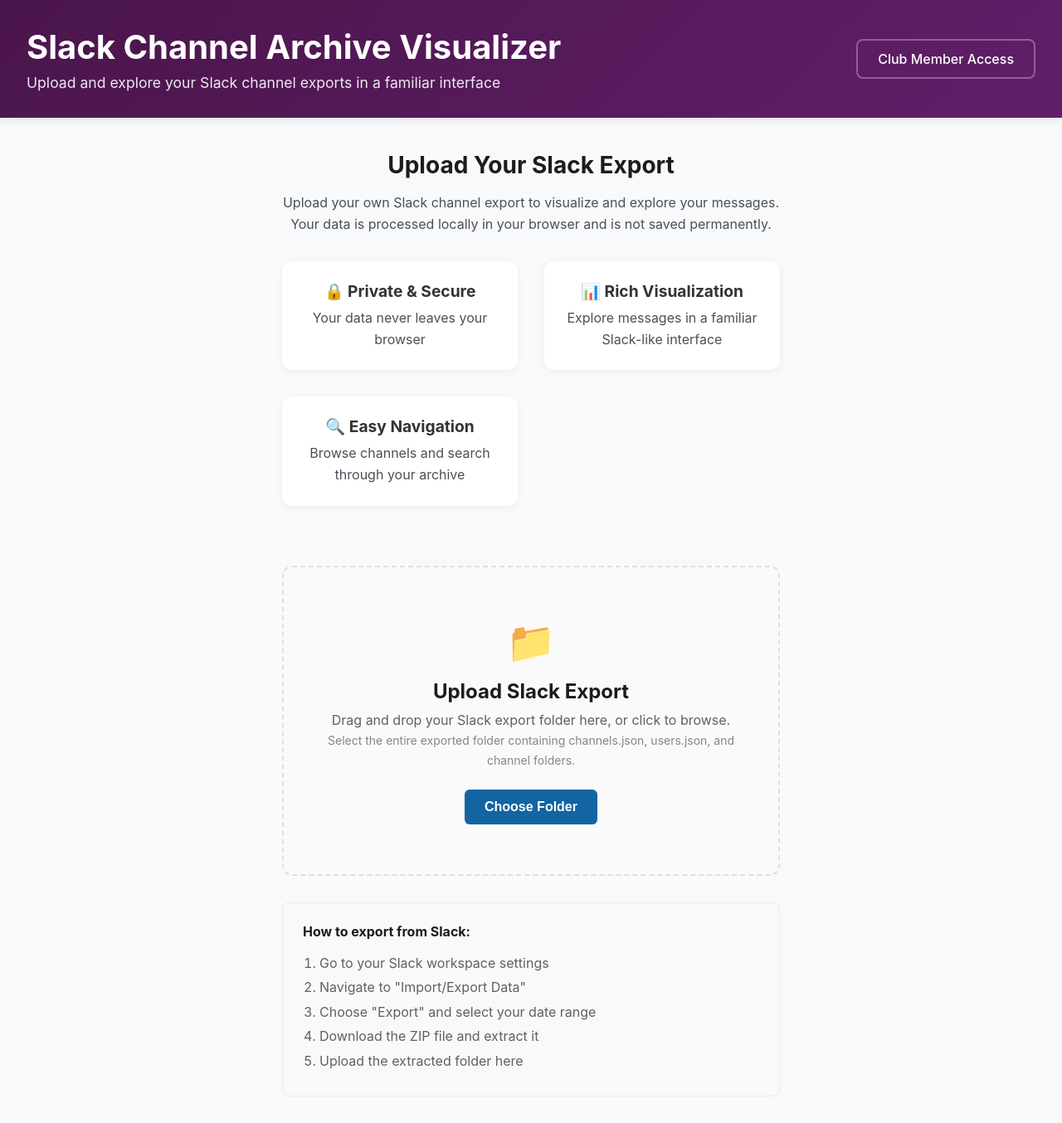
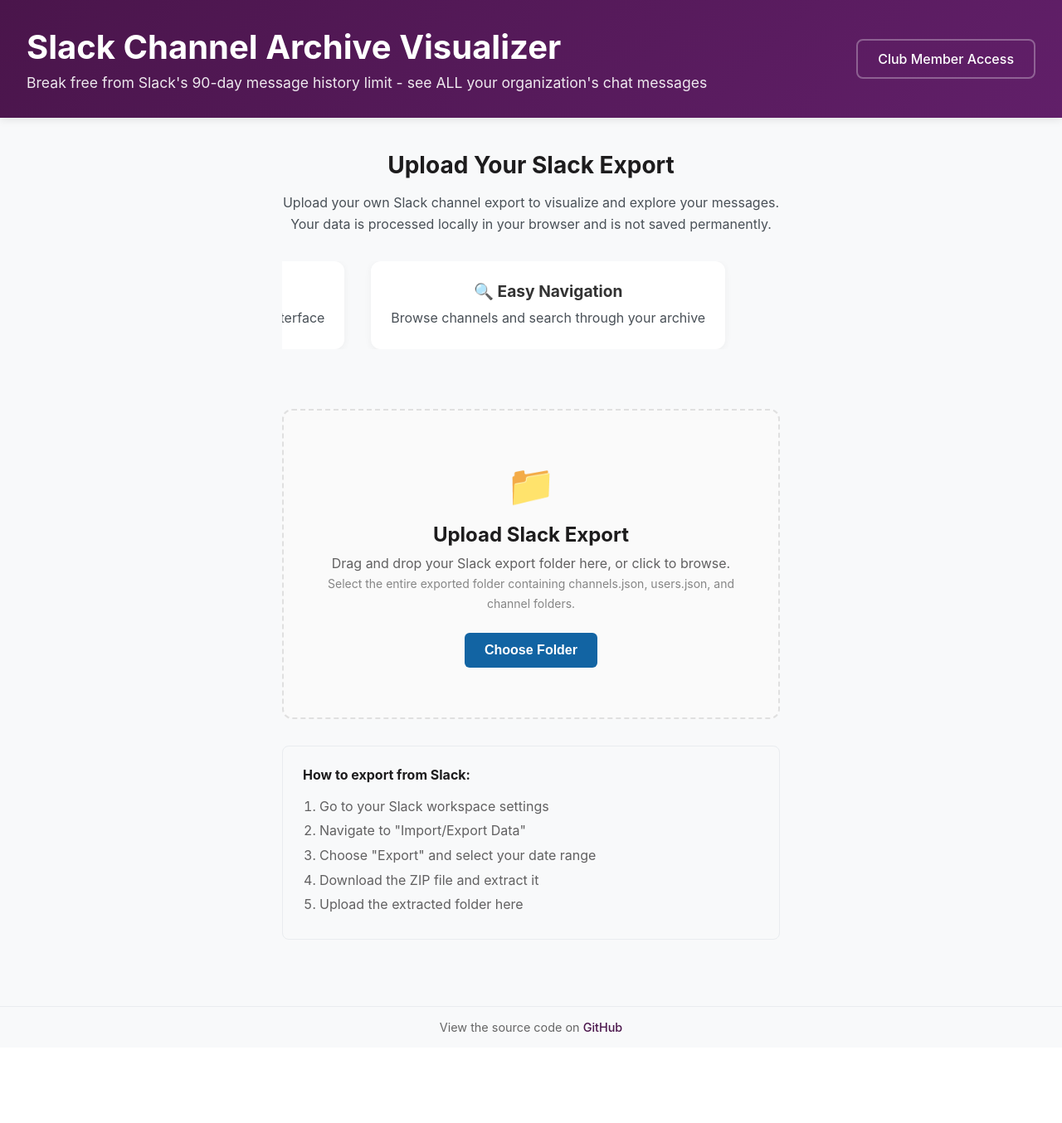
Before and after one commit to Daggerpov/slack-channel-archive-visualizer, a React (Create React App) app in the folder slack-app/: page / in a window 1280 px wide. Shown: the top 1354 px of the page at 83% size. After the commit the page ends 1263 px from the top, so only its background shows below. Built offline with nearby package versions, Linux system fonts and the light colour scheme.

Commit message:
README + improved homepage branding + styling

```diff
--- a/slack-app/src/components/ChannelList.css
+++ b/slack-app/src/components/ChannelList.css
@@ -38,28 +38,36 @@
   background-color: rgba(255, 255, 255, 0.1);
 }
 
+.channel-list .channel-item:hover .channel-name {
+  color: #ffffff !important;
+}
+
+.channel-list .channel-item:hover .channel-hash {
+  color: #ffffff !important;
+}
+
 .channel-item.selected {
   background-color: #1264a3;
 }
 
-.channel-hash {
+.channel-list .channel-hash {
   font-weight: 400;
-  color: #ffffff;
+  color: #ffffff !important;
   font-size: 14px;
 }
 
-.channel-name {
+.channel-list .channel-name {
   flex: 1;
   font-size: 15px;
   font-weight: 400;
-  color: #ffffff;
+  color: #ffffff !important;
   text-overflow: ellipsis;
   overflow: hidden;
   white-space: nowrap;
 }
 
-.channel-item.selected .channel-name {
-  color: #ffffff;
+.channel-list .channel-item.selected .channel-name {
+  color: #ffffff !important;
   font-weight: 600;
 }
 
--- a/slack-app/src/components/GuestHome.css
+++ b/slack-app/src/components/GuestHome.css
@@ -91,14 +91,28 @@
   line-height: 1.6;
 }
 
-.features {
-  display: grid;
-  grid-template-columns: repeat(auto-fit, minmax(250px, 1fr));
+.features-slider {
+  margin-top: 2rem;
+  overflow: hidden;
+  max-width: 100%;
+}
+
+.features-track {
+  display: flex;
   gap: 2rem;
-  margin-top: 2rem;
-  max-width: 800px;
-  margin-left: auto;
-  margin-right: auto;
+  animation: slide 15s infinite linear;
+  width: calc(300% + 4rem); /* 3 items + gaps */
+}
+
+@keyframes slide {
+  0% { transform: translateX(0); }
+  33.33% { transform: translateX(calc(-100% / 3 - 0.67rem)); }
+  66.66% { transform: translateX(calc(-200% / 3 - 1.33rem)); }
+  100% { transform: translateX(0); }
+}
+
+.features-track:hover {
+  animation-play-state: paused;
 }
 
 .feature {
@@ -107,6 +121,8 @@
   border-radius: 12px;
   box-shadow: 0 2px 10px rgba(0, 0, 0, 0.05);
   text-align: center;
+  min-width: 250px;
+  flex-shrink: 0;
 }
 
 .feature h3 {
@@ -159,6 +175,32 @@
   color: #333;
 }
 
+.guest-footer {
+  background-color: #f8f9fa;
+  border-top: 1px solid #e9ecef;
+  padding: 1rem 2rem;
+  text-align: center;
+  margin-top: auto;
+}
+
+.guest-footer p {
+  margin: 0;
+  color: #666;
+  font-size: 0.9rem;
+}
+
+.github-link {
+  color: #4a154b;
+  text-decoration: none;
+  font-weight: 500;
+  transition: color 0.2s ease;
+}
+
+.github-link:hover {
+  color: #611f69;
+  text-decoration: underline;
+}
+
 @media (max-width: 768px) {
   .guest-header {
     flex-direction: column;
@@ -170,8 +212,18 @@
     font-size: 2rem;
   }
 
-  .features {
-    grid-template-columns: 1fr;
+  .features-slider {
+    margin-top: 1.5rem;
+  }
+
+  .features-track {
+    gap: 1rem;
+    width: calc(300% + 2rem);
+  }
+
+  .feature {
+    min-width: 200px;
+    padding: 1rem;
   }
 
   .guest-upload-section {
--- a/slack-app/src/components/GuestHome.tsx
+++ b/slack-app/src/components/GuestHome.tsx
@@ -60,7 +60,7 @@
         <div className="guest-header">
           <div className="header-content">
             <h1>Slack Channel Archive Visualizer</h1>
-            <p>Upload and explore your Slack channel exports in a familiar interface</p>
+            <p>Break free from Slack's 90-day message history limit - see ALL your organization's chat messages</p>
           </div>
           <div className="header-actions">
             <a href="/mmhc" className="club-access-link">
@@ -82,7 +82,8 @@
               Upload your own Slack channel export to visualize and explore your messages.
               Your data is processed locally in your browser and is not saved permanently.
             </p>
-            <div className="features">
+            <div className="features-slider">
+              <div className="features-track">
                 <div className="feature">
                   <h3>🔒 Private & Secure</h3>
                   <p>Your data never leaves your browser</p>
@@ -97,10 +98,25 @@
                 </div>
               </div>
             </div>
+          </div>
           <FileUpload
             onFilesSelected={handleFilesSelected}
             isLoading={isLoading}
           />
+        </div>
+
+        <div className="guest-footer">
+          <p>
+            View the source code on{' '}
+            <a
+              href="https://github.com/Daggerpov/slack-channel-archive-visualizer"
+              target="_blank"
+              rel="noopener noreferrer"
+              className="github-link"
+            >
+              GitHub
+            </a>
+          </p>
         </div>
       </div>
     );
@@ -151,6 +167,20 @@
           )}
         </div>
       </div>
+
+      <div className="guest-footer">
+        <p>
+          View the source code on{' '}
+          <a
+            href="https://github.com/Daggerpov/slack-channel-archive-visualizer"
+            target="_blank"
+            rel="noopener noreferrer"
+            className="github-link"
+          >
+            GitHub
+          </a>
+        </p>
+      </div>
     </div>
   );
 };
--- a/slack-app/src/components/SlackMessage.css
+++ b/slack-app/src/components/SlackMessage.css
@@ -2,6 +2,7 @@
   padding: 8px 20px;
   border-left: 4px solid transparent;
   transition: all 0.1s ease;
+  pointer-events: auto;
 }
 
 .slack-message:hover {
@@ -13,6 +14,7 @@
   display: flex;
   align-items: flex-start;
   gap: 8px;
+  pointer-events: auto;
 }
 
 .message-avatar {
@@ -48,6 +50,7 @@
 .message-body {
   flex: 1;
   min-width: 0;
+  pointer-events: auto;
 }
 
 .message-header {
@@ -94,6 +97,7 @@
   line-height: 1.46668;
   word-wrap: break-word;
   white-space: pre-wrap;
+  pointer-events: auto;
 }
 
 /* Markdown formatting styles */
@@ -185,6 +189,9 @@
   font-weight: 500;
   cursor: pointer;
   transition: all 0.2s ease;
+  pointer-events: auto;
+  position: relative;
+  z-index: 1;
 }
 
 .message-link:hover {
@@ -193,6 +200,9 @@
   background-color: rgba(18, 100, 163, 0.1);
   padding: 1px 2px;
   border-radius: 2px;
+  pointer-events: auto;
+  position: relative;
+  z-index: 1;
 }
 
 .message-reactions {
@@ -366,6 +376,7 @@
   line-height: 1.46668;
   word-wrap: break-word;
   white-space: pre-wrap;
+  pointer-events: auto;
 }
 
 .thread-reply-reactions {
@@ -482,11 +493,17 @@
 @media (prefers-color-scheme: dark) {
   .message-link {
     color: #58a6ff;
+    pointer-events: auto;
+    position: relative;
+    z-index: 1;
   }
 
   .message-link:hover {
     color: #79c0ff;
     background-color: rgba(88, 166, 255, 0.1);
+    pointer-events: auto;
+    position: relative;
+    z-index: 1;
   }
 
   .message-code {
--- a/slack-app/src/components/SlackMessage.tsx
+++ b/slack-app/src/components/SlackMessage.tsx
@@ -79,6 +79,12 @@
                     target="_blank"
                     rel="noopener noreferrer"
                     className="message-link"
+                    style={{
+                      pointerEvents: 'auto',
+                      position: 'relative',
+                      zIndex: 10,
+                      display: 'inline'
+                    }}
                   >
                     {element.text}
                   </a>
@@ -199,6 +205,11 @@
                             target="_blank"
                             rel="noopener noreferrer"
                             className="file-download"
+                            style={{
+                              pointerEvents: 'auto',
+                              position: 'relative',
+                              zIndex: 10
+                            }}
                           >
                             Download
                           </a>
@@ -280,6 +291,12 @@
                                   target="_blank"
                                   rel="noopener noreferrer"
                                   className="message-link"
+                                  style={{
+                                    pointerEvents: 'auto',
+                                    position: 'relative',
+                                    zIndex: 10,
+                                    display: 'inline'
+                                  }}
                                 >
                                   {element.text}
                                 </a>
```
Also changed, not shown: 2 other files (tests, documents, lock files or other folders). Lines whose indentation alone changed are shown as unchanged.
